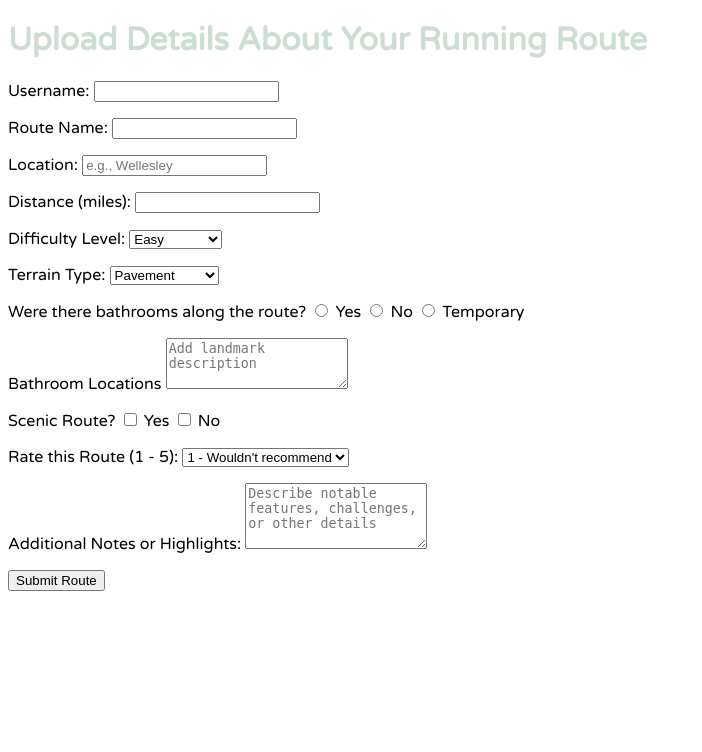
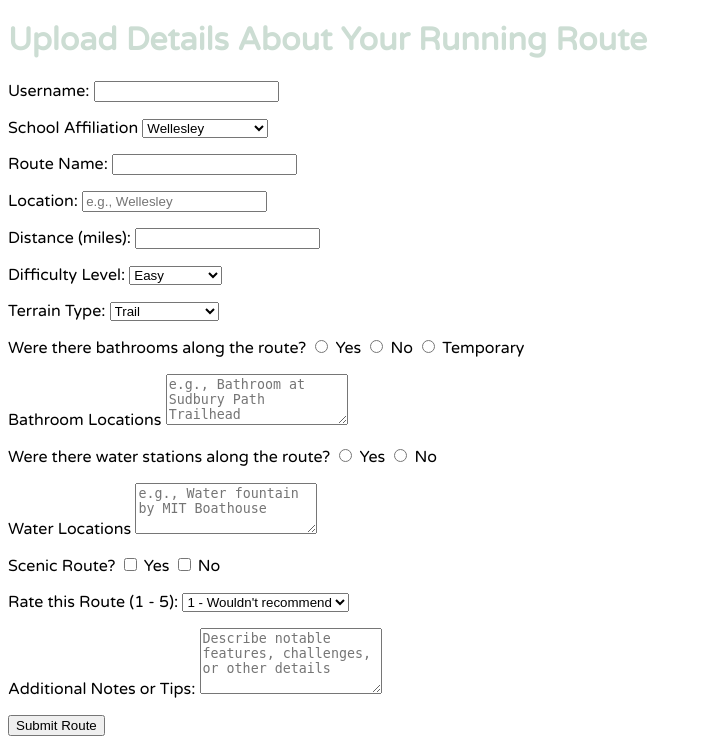
Before and after one commit to Yuneydy/RouteScout, a Flask app: page /upload_route/ in a window 1280 px wide; the page is wider, and only the part inside the window is pictured. Shown: the part 108-860 px from the top of that part, without its empty margins (0-702 px from the left). Before the commit the page ends 699 px from the top of that part, so only its background shows below. Run offline with Flask 3, Linux system fonts and the light colour scheme.

Commit message:
added water q

```diff
--- a/templates/routeForm.html
+++ b/templates/routeForm.html
@@ -9,6 +9,18 @@
         <label for="username">Username: </label>
         <input type="text" name="username" id="username" required>
     </p>
+
+    <p>
+        <label for="school">School Affiliation </label>
+        <select name="schoolName" id="schoolAff">
+            <option value="welles">Wellesley</option>
+            <option value="mIT">MIT</option>
+            <option value="harvard">Harvard</option>
+            <option value="bU">Boston University</option>
+            <option value="bC">Boston College</option>
+        </select>
+    </p>
+
 
     <p>
         <label for="route_name">Route Name: </label>
@@ -37,10 +49,10 @@
     <p>
         <label for="terrain">Terrain Type: </label>
         <select name="terrain" id="terrain">
-            <option value="pavement">Pavement</option>
             <option value="trail">Trail</option>
             <option value="track">Track</option>
             <option value="asphalt">Asphalt Roads</option>
+            <option value="pavement">Pavement</option>
             <option value="concrete">Concrete</option>
             <option value="mixed">Mixed</option>
         </select>
@@ -60,7 +72,21 @@
 
     <p>
         <label for="bathroom_location">Bathroom Locations </label>
-        <textarea name="bathroom_location" id="bathroom_location" rows="3" placeholder="Add landmark description"></textarea>
+        <textarea name="bathroom_location" id="bathroom_location" rows="3" placeholder="e.g., Bathroom at Sudbury Path Trailhead"></textarea>
+    </p>
+
+    <p>
+        <label for="water">Were there water stations along the route? </label>
+        <input type="radio" name="water" value="yes" id="water_yes">
+        <label for="water_yes">Yes</label>
+
+        <input type="radio" name="water" value="no" id="water_no">
+        <label for="water_no">No</label>
+    </p>
+
+    <p>
+        <label for="water_location">Water Locations </label>
+        <textarea name="water_location" id="water_location" rows="3" placeholder="e.g., Water fountain by MIT Boathouse"></textarea>
     </p>
 
     <p>
@@ -70,6 +96,7 @@
         <input type="checkbox" name="notScenic" id="notScenic">
         <label for="notScenic">No</label>
     </p>
+
 
     <p>
         <label for="rating">Rate this Route (1 - 5): </label>
@@ -83,7 +110,7 @@
     </p>
 
     <p>
-        <label for="notes">Additional Notes or Highlights: </label>
+        <label for="notes">Additional Notes or Tips: </label>
         <textarea name="notes" id="notes" rows="4" placeholder="Describe notable features, challenges, or other details"></textarea>
     </p>
 
```
